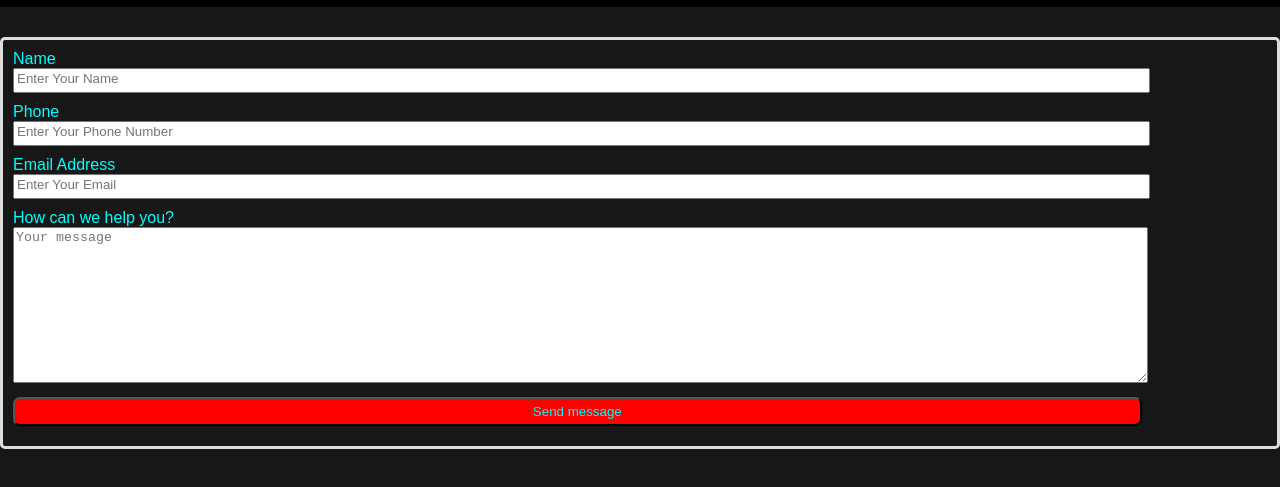
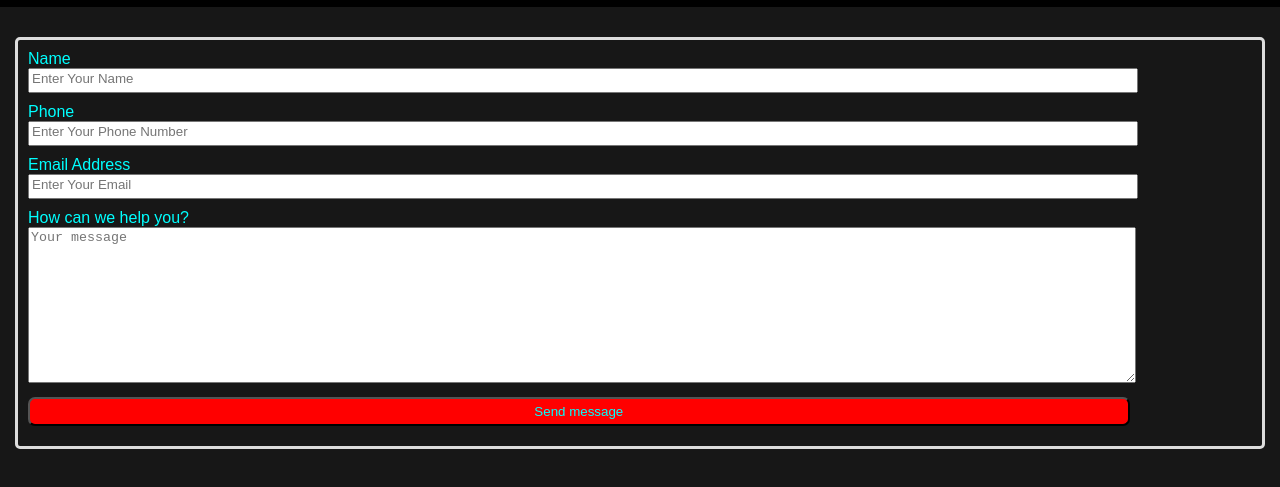
Before and after one commit to mehedi820/demowebsite, a plain HTML site: page contract.html in a window 1280 px wide. Shown: the part 63-550 px from the top of the page. Drawn offline with Linux system fonts and the light colour scheme.

Commit message:
Adjust margin for #bd element in style.css

```diff
--- a/style.css
+++ b/style.css
@@ -46,7 +46,7 @@ nav{
     color: aqua; padding-top: 100px; text-align: center;
 }
 #bd{
-    margin: 100px auto; padding: 10px; border: solid #ddd; border-radius: 5px; font-family:Arial, Helvetica, sans-serif;
+    margin: 100px 15px; padding: 10px; border: solid #ddd; border-radius: 5px; font-family:Arial, Helvetica, sans-serif;
 }
 .contract{
     color: aqua; padding-bottom: 10px;
```
